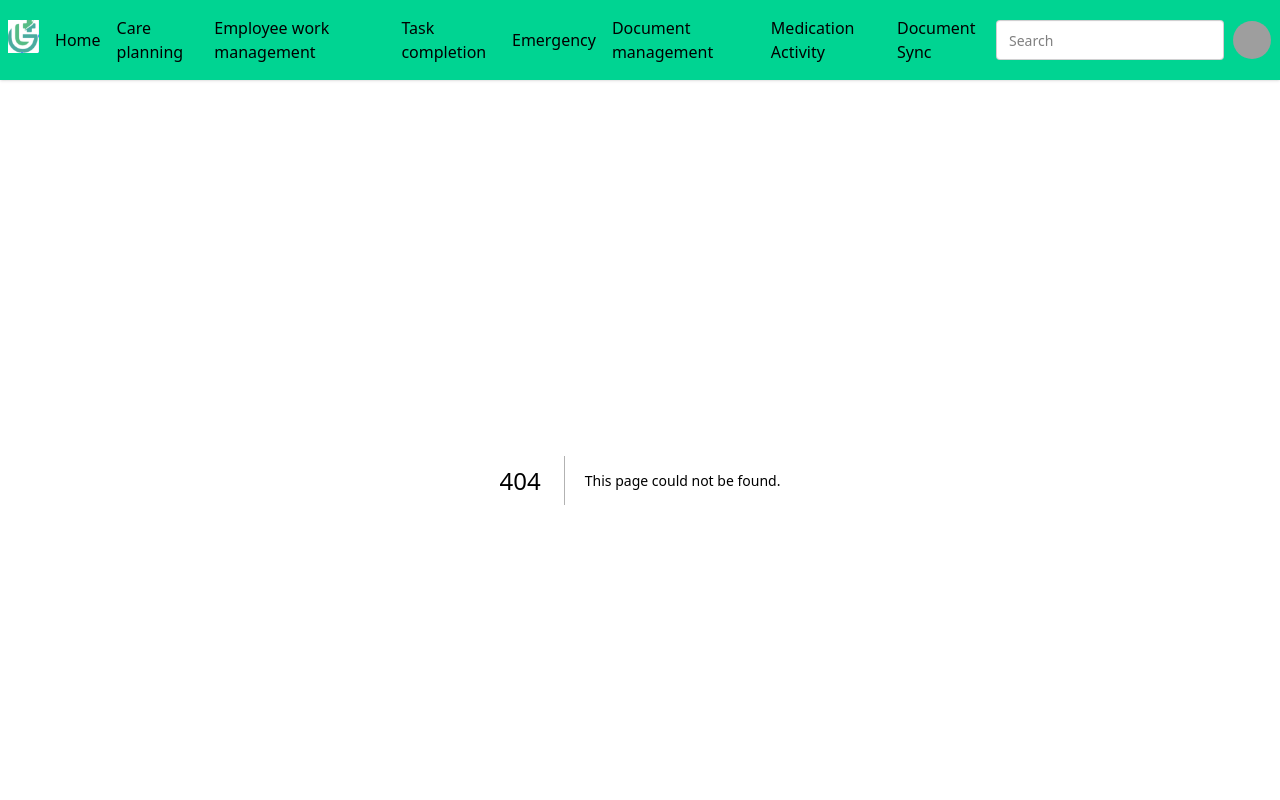
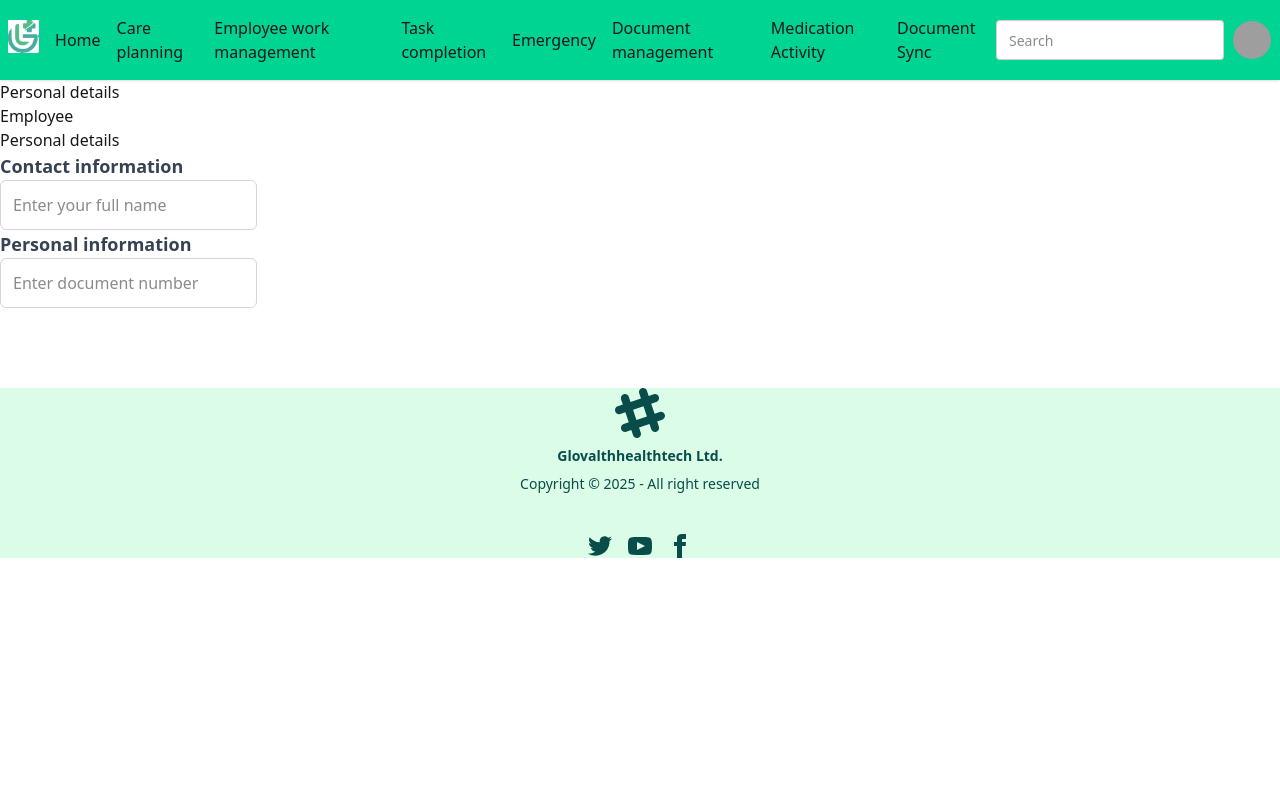
Before and after one commit to h-etal-patel/glovalth-app, a Next.js app: page /carerPage in a window 1280 px wide. Before the commit this address had no page. Shown: the top 800 px of the page. Built offline with nearby package versions, Linux system fonts and the light colour scheme; grey boxes are pictures that could not be loaded.

Commit message:
fix the error

```diff
--- /dev/null
+++ b/src/app/carerPage/page.js
@@ -0,0 +1,31 @@
+
+export default function carerPage(){
+    return(
+        <>
+        <h1>Personal details</h1>
+        <h1>Employee</h1>
+        <h1>Personal details</h1>
+        <form>
+        <label htmlFor="fullName" className="block text-lg font-semibold text-gray-700">Contact information</label>
+              <input
+                className="w-auto p-3 border border-gray-300 rounded-md focus:outline-none focus:ring-2 focus:ring-blue-500"
+                id="fullName"
+                type="text"
+                name="name"
+                required
+                placeholder="Enter your full name"
+              />
+
+              <label htmlFor="docNumber" className="block text-lg font-semibold text-gray-700">Personal information</label>
+              <input
+                className="w-auto p-3 border border-gray-300 rounded-md focus:outline-none focus:ring-2 focus:ring-blue-500"
+                id="docNumber"
+                type="text"
+                name="documentNumber"
+                required
+                placeholder="Enter document number"
+              />
+        </form>
+        </>
+    );
+}
--- a/src/app/document/page.js
+++ b/src/app/document/page.js
@@ -116,8 +116,7 @@ export default function DocumentManagement() {
                                     Download <span className="ml-2">⬇️</span>
                                 </button>
                                 <button className="btn btn-outline ml-2 flex items-center">
-                                    <Link href=""> ✏️ Edit</Link>
-
+                                    <Link href="">View all <span className="ml-2">👁️</span></Link>
                                 </button>
                             </div>
                         </div>
--- a/src/app/idEdit/page.js
+++ b/src/app/idEdit/page.js
@@ -1,6 +1,7 @@
 "use client"
 import { useState } from 'react';
-export default function idEdit() {
+
+export default function IdEdit() {
   const [files, setFiles] = useState([]);
 
   // Allow file drop
@@ -132,7 +133,7 @@ export default function idEdit() {
       </div>
       <div className="flex justify-end mt-6">
         <button
-          className="py-2 px-6 bg-green-500 text-white rounded-md hover:bg-green-700"
+          className="py-2 px-6 mb-6 mr-6 bg-green-500 text-white rounded-md hover:bg-green-700"
           onClick={() => alert('Files uploaded successfully!')}
         >
           Upload Files
```
